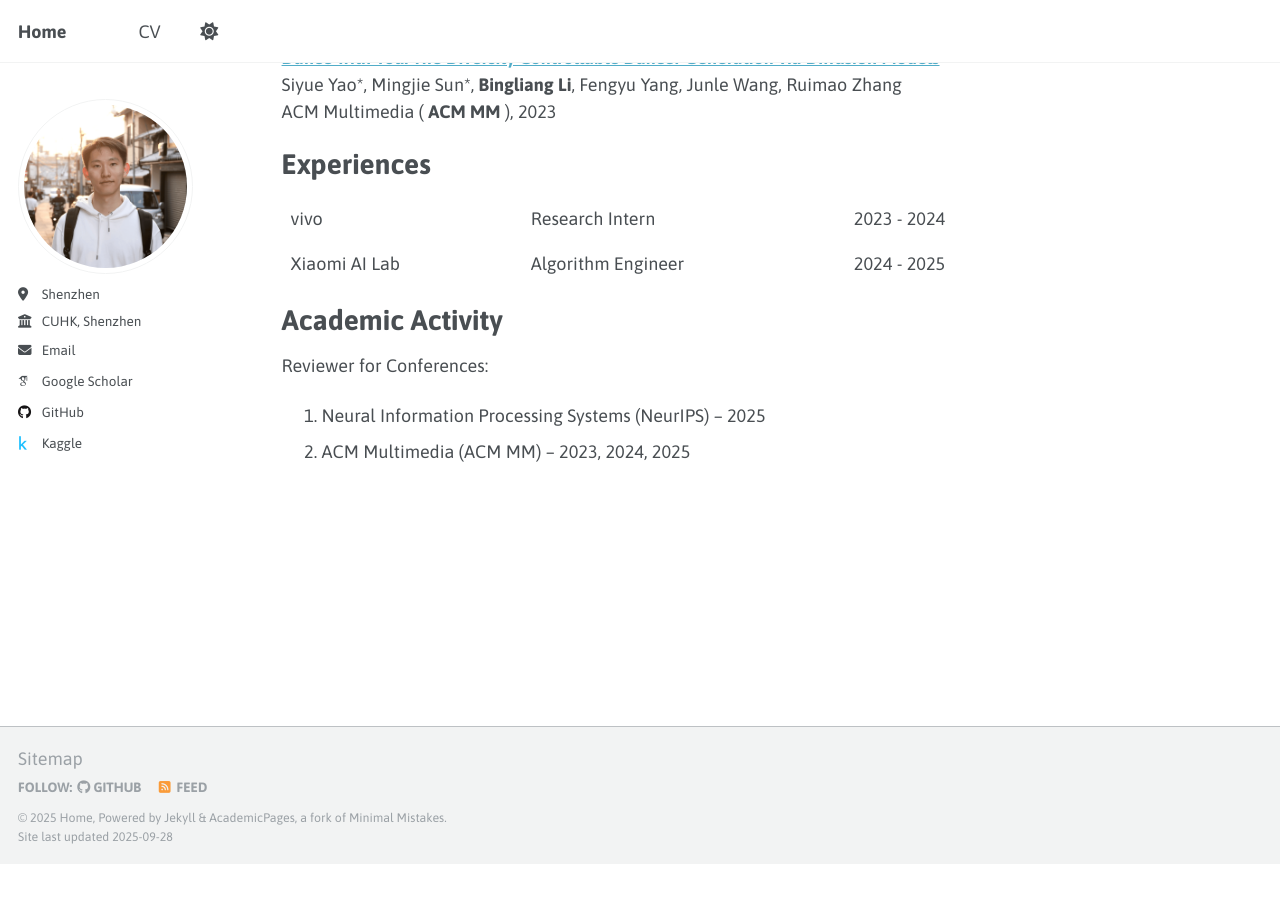
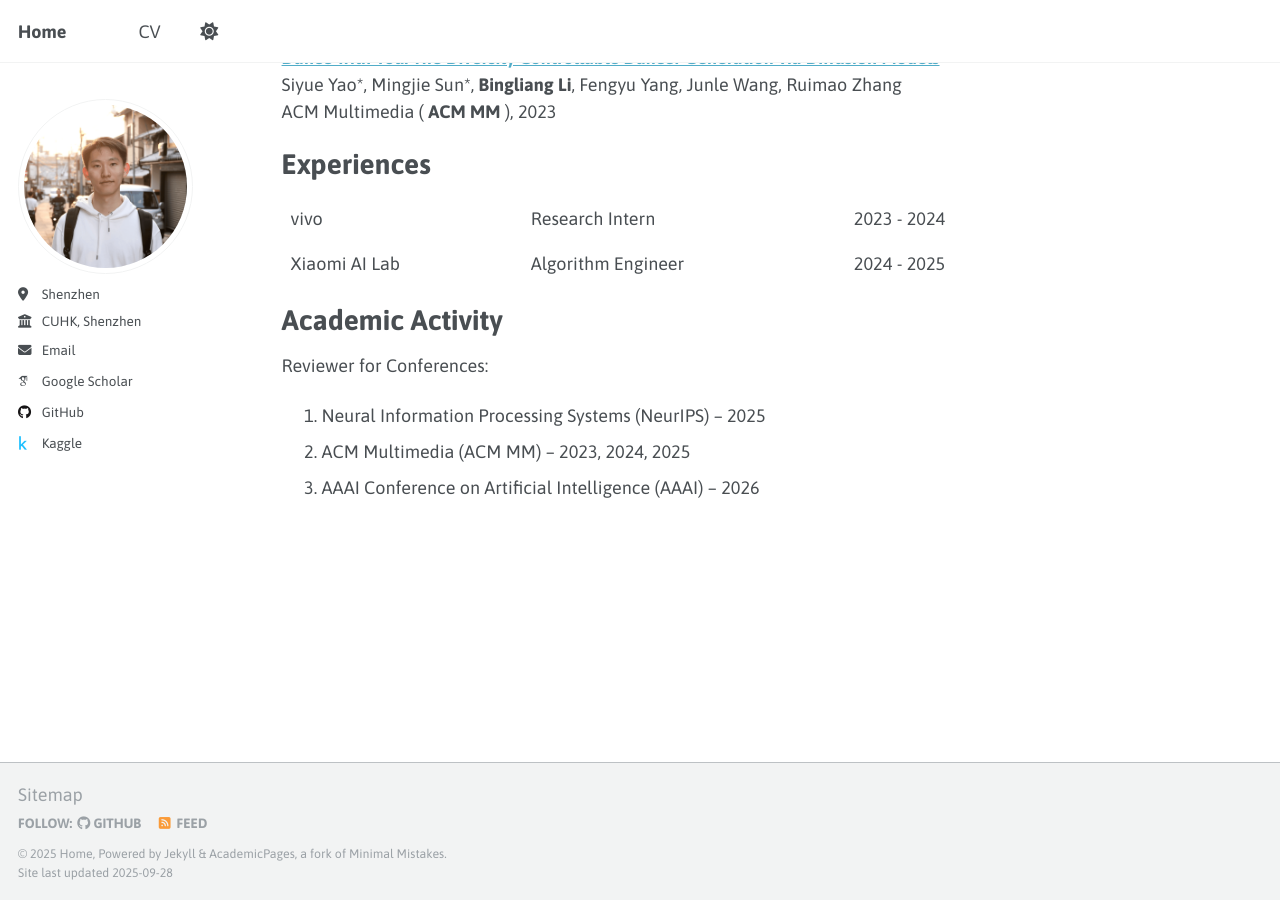
Before and after one commit to BingliangLi/bingliangli.github.io, a Jekyll site: the page built from _pages/about.md, in a window 1280 px wide and 900 px high, scrolled down 971 px. Built offline with Jekyll 4.4.1, drawn with Linux system fonts in a browser that asks for light colours; some web fonts are replaced; before the commit the page ends 1835 px from its top, so only the background shows below that.

Commit message:
Update about.md

```diff
--- a/_pages/about.md
+++ b/_pages/about.md
@@ -61,5 +61,6 @@ Reviewer for Conferences:
 
 1. Neural Information Processing Systems (NeurIPS) -- 2025
 2. ACM Multimedia (ACM MM) -- 2023, 2024, 2025
+3. AAAI Conference on Artificial Intelligence (AAAI) -- 2026
 
 <script type='text/javascript' id='mapmyvisitors' src='https://mapmyvisitors.com/map.js?cl=080808&w=300&t=tt&d=vqpfuHPN4SRXJYZrsJjwPsNqPT96rfjntKKjp42hh_4&co=ffffff&cmo=3acc3a&cmn=ff5353&ct=808080'></script>
```
